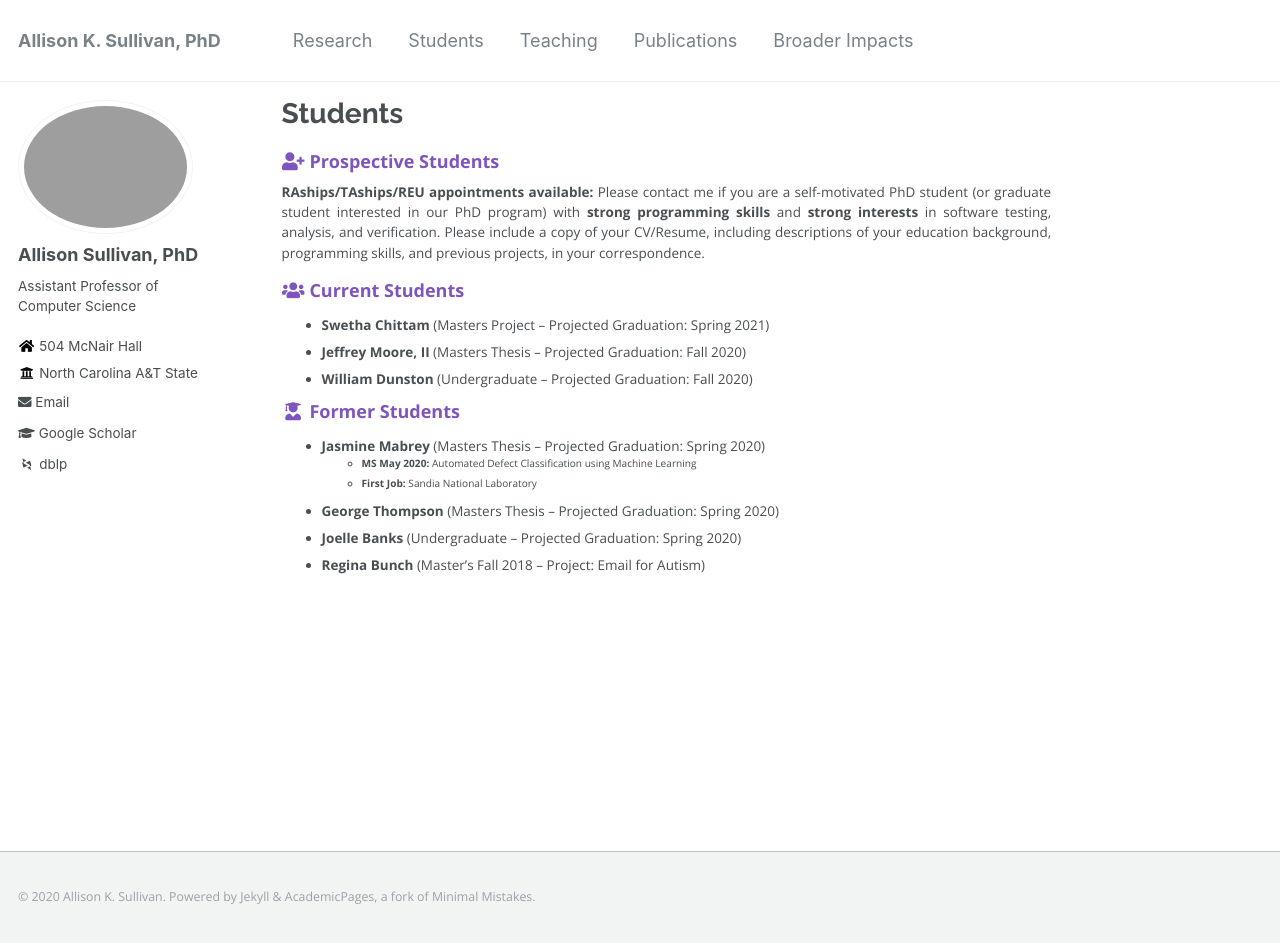
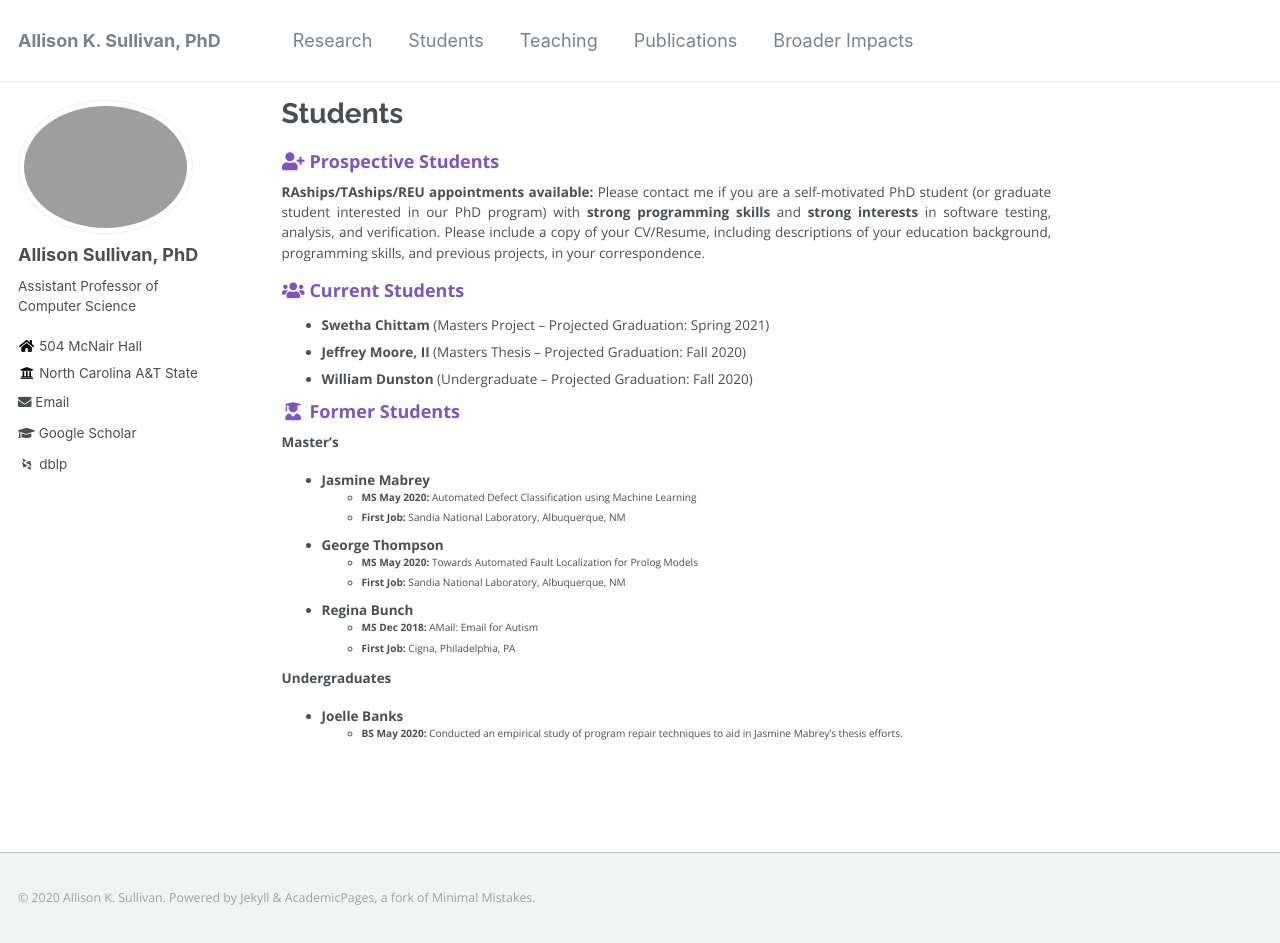
Before and after one commit to Allisonius/allisonius.github.io, a Jekyll site: the page built from _pages/students.md, in a window 1280 px wide and 943 px high. Built offline with Jekyll 4.4.1, drawn with Linux system fonts in a browser that asks for light colours; some web fonts are replaced.

Commit message:
Update students.md

```diff
--- a/_pages/students.md
+++ b/_pages/students.md
@@ -15,9 +15,17 @@ author_profile: true
 * **William Dunston** (Undergraduate -- Projected Graduation: Fall 2020)
 
 ### <i class="fa fa-fw fa-user-graduate" aria-hidden="true"></i> Former Students
-* **Jasmine Mabrey** (Masters Thesis -- Projected Graduation: Spring 2020)
+**Master's**
+* **Jasmine Mabrey**
     - **MS May 2020:** Automated Defect Classification using Machine Learning
-    - **First Job:** Sandia National Laboratory
-* **George Thompson** (Masters Thesis -- Projected Graduation: Spring 2020)
-* **Joelle Banks** (Undergraduate -- Projected Graduation: Spring 2020)
-* **Regina Bunch** (Master's Fall 2018 -- Project: Email for Autism)
+    - **First Job:** Sandia National Laboratory, Albuquerque, NM
+* **George Thompson**
+    - **MS May 2020:** Towards Automated Fault Localization for Prolog Models
+    - **First Job:** Sandia National Laboratory, Albuquerque, NM
+* **Regina Bunch**
+    - **MS Dec 2018:** AMail: Email for Autism
+    - **First Job:** Cigna, Philadelphia, PA
+
+**Undergraduates**
+* **Joelle Banks**
+    - **BS May 2020:** Conducted an empirical study of program repair techniques to aid in Jasmine Mabrey's thesis efforts.
```
